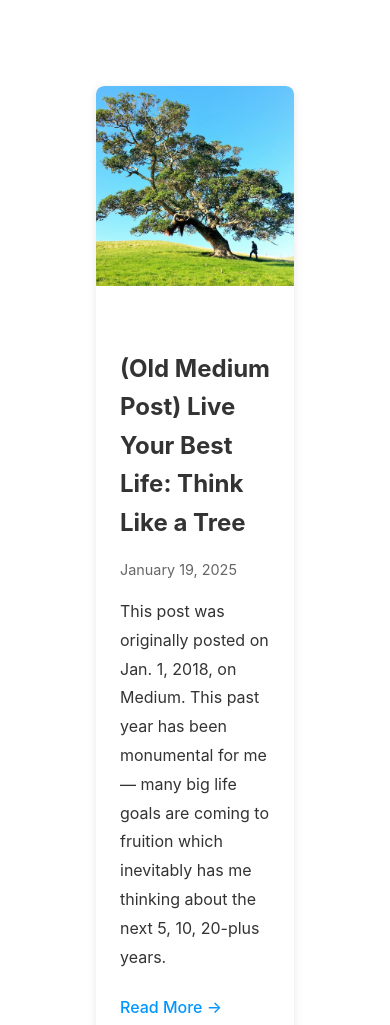
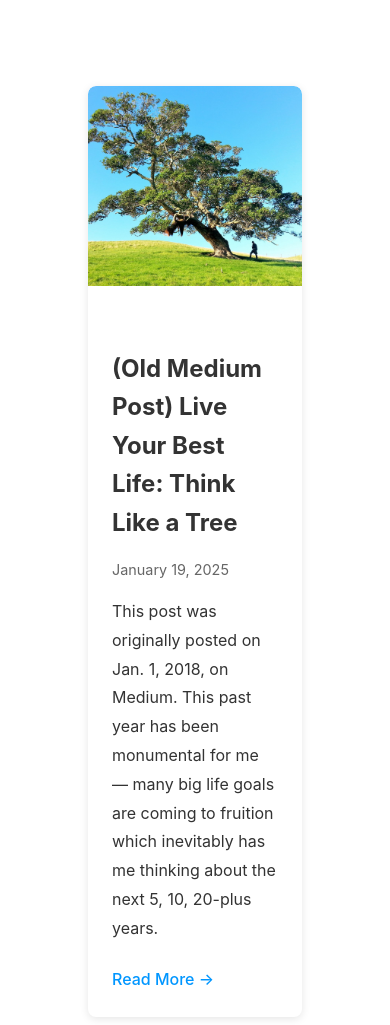
Before and after one commit to jpoterbin/BYOA-blog, a website: page public/blog.html in a window 390 px wide. Shown: the part 540-1565 px from the top of the page. Drawn offline with Linux system fonts and the light colour scheme.

Commit message:
wider blog preview on mobile

```diff
--- a/assets/css/style.css
+++ b/assets/css/style.css
@@ -83,11 +83,12 @@ body {
     }
 
     .blog-preview {
-        margin: 0 1rem;
+        margin: 0 0.5rem;
+        width: auto;
     }
 
     .blog-preview-content {
-        padding: 1.2rem;
+        padding: 1rem;
     }
 
     .blog-preview h2 {
@@ -101,6 +102,14 @@ body {
     /* Ensure profile image doesn't overlap with nav */
     .profile-image {
         margin-top: 4rem;
+    }
+
+    main {
+        padding: 0;
+    }
+
+    .content-section {
+        padding: 1rem;
     }
 }
 
--- a/public/assets/css/style.css
+++ b/public/assets/css/style.css
@@ -83,11 +83,12 @@ body {
     }
 
     .blog-preview {
-        margin: 0 1rem;
+        margin: 0 0.5rem;
+        width: auto;
     }
 
     .blog-preview-content {
-        padding: 1.2rem;
+        padding: 1rem;
     }
 
     .blog-preview h2 {
@@ -101,6 +102,14 @@ body {
     /* Ensure profile image doesn't overlap with nav */
     .profile-image {
         margin-top: 4rem;
+    }
+
+    main {
+        padding: 0;
+    }
+
+    .content-section {
+        padding: 1rem;
     }
 }
 
```
